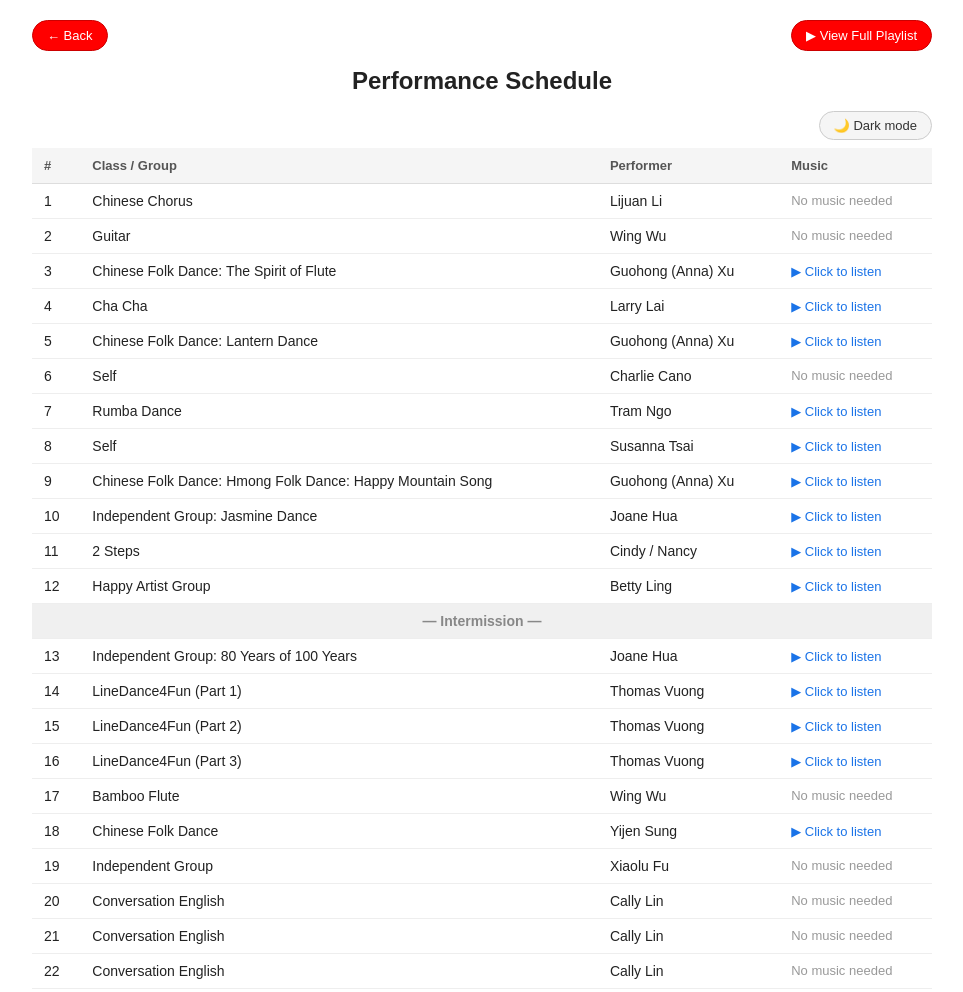
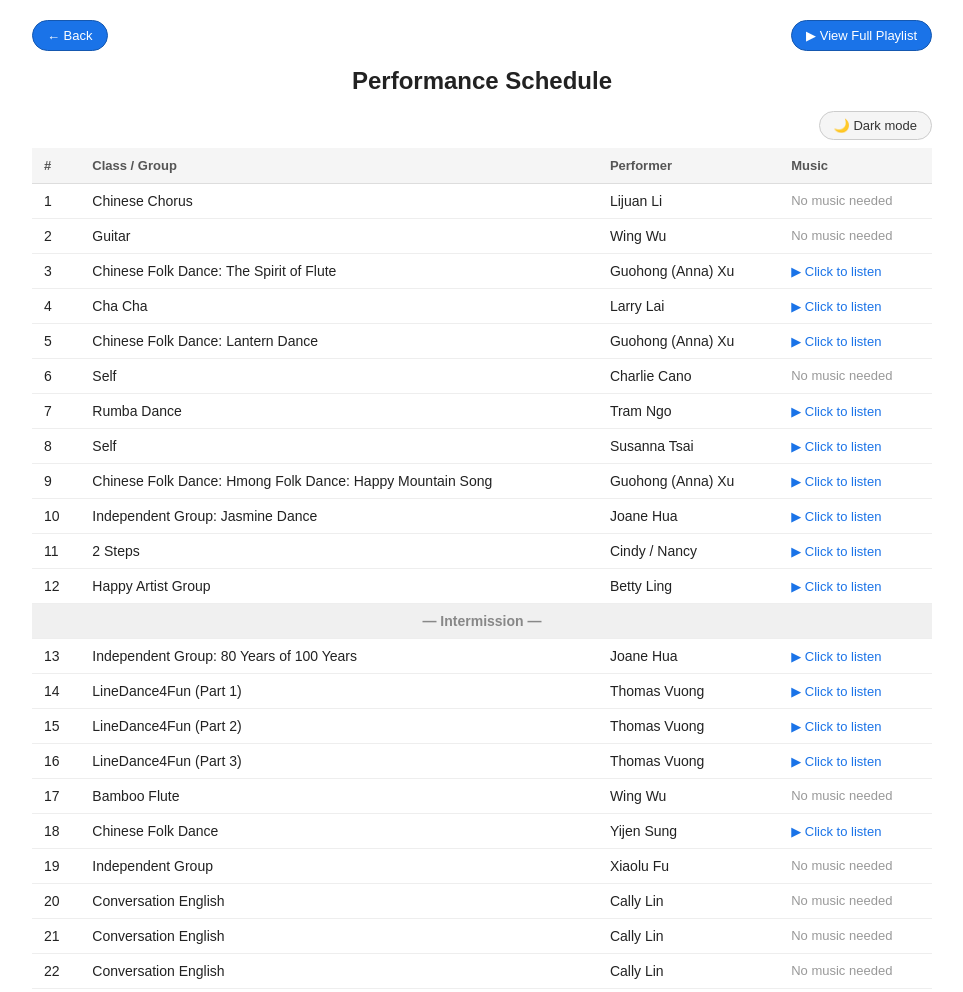
Before and after one commit to tilonv/performance-table, a plain HTML site: page index.html in a window 1280 px wide. Shown: the whole page, without its empty margins (158-1121 px from the left). Drawn offline with Linux system fonts and the light colour scheme.

Commit message:
Update index.html

```diff
--- a/index.html
+++ b/index.html
@@ -25,17 +25,17 @@
       padding: 7px 14px;
       font-size: 13px;
       border-radius: 20px;
-      border: 1px solid #cc0000;
-      background: #ff0000;
+      border: 1px solid #1558b0;
+      background: #1a73e8;
       color: #ffffff;
       cursor: pointer;
       white-space: nowrap;
     }
     .top-bar a:hover { background: #e8e8e8; }
     .btn-playlist {
-      background: #ff0000 !important;
+      background: #1a73e8 !important;
       color: #fff !important;
-      border-color: #cc0000 !important;
+      border-color: #1558b0 !important;
     }
     .btn-playlist:hover { background: #cc0000 !important; }
     h1 {
@@ -104,7 +104,7 @@
     body.dark h1 { color: #eee; }
     body.dark .top-bar a { background: #333; color: #eee; border-color: #555; }
     body.dark .top-bar a:hover { background: #444; }
-    body.dark .btn-playlist { background: #cc0000 !important; color: #fff !important; border-color: #aa0000 !important; }
+    body.dark .btn-playlist { background: #1558b0 !important; color: #fff !important; border-color: #0d47a1 !important; }
     body.dark button.toggle { background: #333; color: #eee; border-color: #555; }
     body.dark th { background: #2a2a2a; color: #aaa; border-bottom: 1px solid #444; }
     body.dark td { color: #ddd; border-bottom: 1px solid #333; }
```
